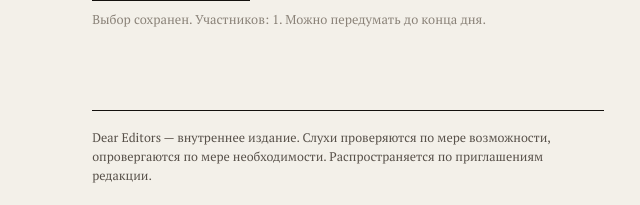
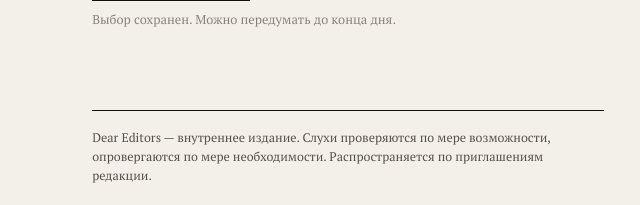
Before and after one commit to ikazman/deareditors, a Django app: page /menu/2026-09-15/ in a window 1280 px wide. Shown: the part 1501-1706 px from the top of the page, without its empty margins (71-711 px from the left). Run offline with Django 5.2, Linux system fonts and the light colour scheme; a user stored in the database is signed in; data comes from the database, SQL or seed files in the repository; tables that the repository leaves empty hold one stand-in row (values such as "Sample post"); some web fonts are replaced.

Commit message:
Simplify saved menu status copy

```diff
--- a/templates/canteen/menu_detail.html
+++ b/templates/canteen/menu_detail.html
@@ -78,7 +78,7 @@
 
     <p class="menu-footnote" data-menu-footnote aria-live="polite">
         {% if is_editable and has_selected %}
-            Выбор сохранен. Участников: {{ participant_count }}. Можно передумать до конца дня.
+            Выбор сохранен. Можно передумать до конца дня.
         {% elif is_editable %}
             Результаты появятся после того, как вы сохраните свой выбор.
         {% else %}
```
